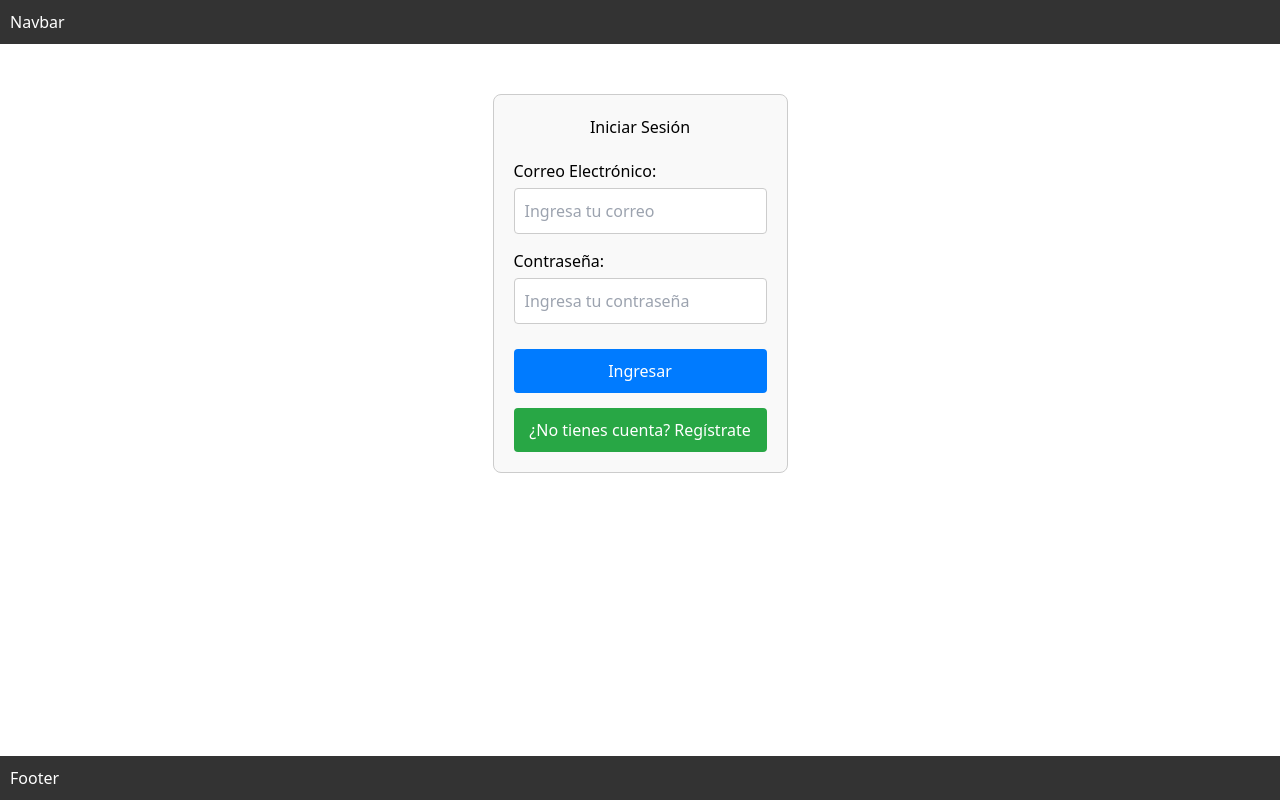
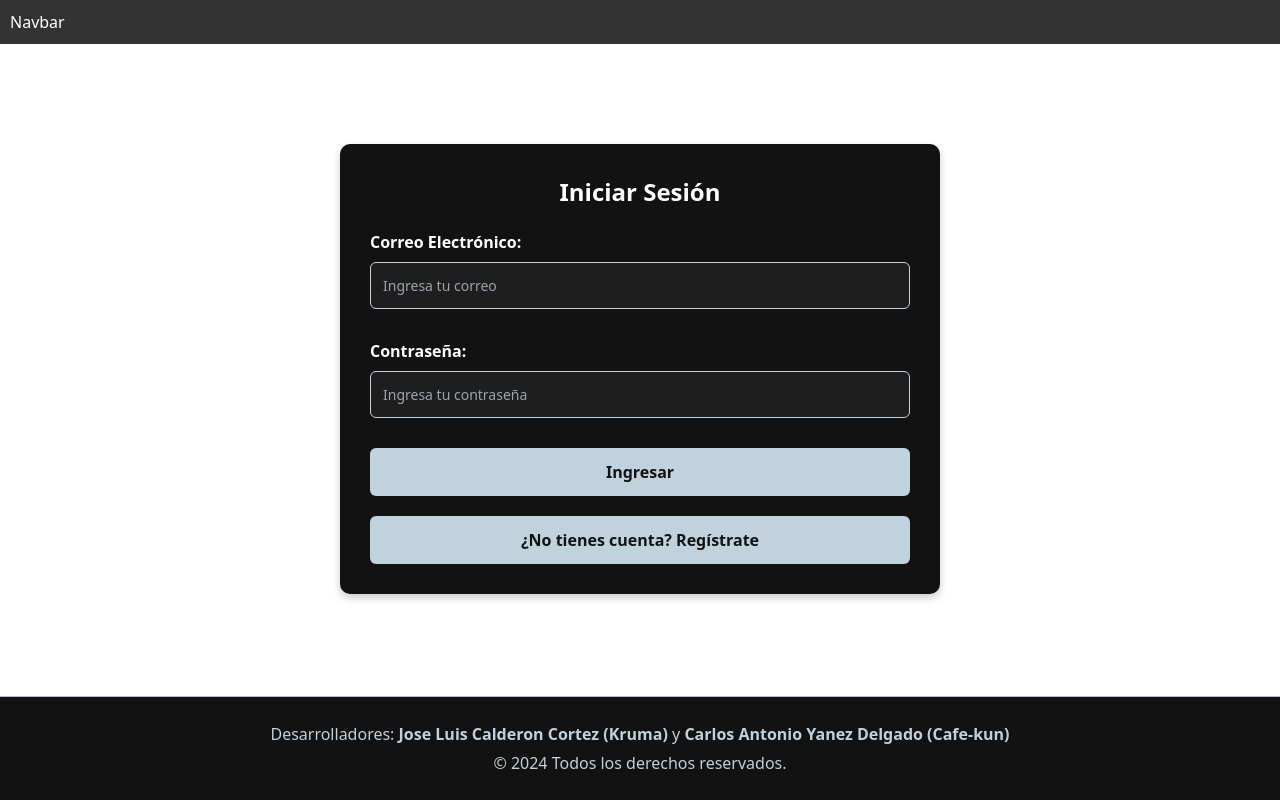
Before and after one commit to car020202/frontend_Libros, a React (Vite) app: page / in a window 1280 px wide. Built offline with nearby package versions, Linux system fonts and the light colour scheme.

Commit message:
Kruma frontend

```diff
--- a/src/components/Footer.jsx
+++ b/src/components/Footer.jsx
@@ -2,10 +2,30 @@ import React from "react";
 
 const Footer = () => {
   return (
-    <footer style={{ backgroundColor: "#333", color: "#fff", padding: "10px" }}>
-      <p>Footer</p>
+    <footer style={styles.footer}>
+      <p style={styles.text}>
+        Desarrolladores: <strong>Jose Luis Calderon Cortez (Kruma)</strong> y{" "}
+        <strong>Carlos Antonio Yanez Delgado (Cafe-kun)</strong>
+      </p>
+      <p style={styles.text}>© 2024 Todos los derechos reservados.</p>
     </footer>
   );
 };
 
+// Estilos
+const styles = {
+  footer: {
+    backgroundColor: "#121212", // Fondo oscuro
+    color: "#FFFFFF", // Texto blanco
+    padding: "20px",
+    textAlign: "center",
+    borderTop: "1px solid #BABAD9", // Línea superior clara
+  },
+  text: {
+    margin: "5px 0",
+    fontSize: "16px",
+    color: "#BFD2DE", // Azul claro
+  },
+};
+
 export default Footer;
--- a/src/pages/AddBookForm.jsx
+++ b/src/pages/AddBookForm.jsx
@@ -84,4 +84,71 @@ const AddBookForm = () => {
   );
 };
 
+const styles = {
+  container: {
+    width: "600px",
+    margin: "50px auto",
+    padding: "30px",
+    borderRadius: "8px",
+    backgroundColor: "#121212", // Fondo oscuro
+    color: "#FFFFFF", // Texto blanco
+    boxShadow: "0 4px 8px rgba(0, 0, 0, 0.2)", // Sombra para resaltar
+  },
+  title: {
+    textAlign: "center",
+    marginBottom: "20px",
+    fontSize: "24px",
+    fontWeight: "bold",
+    color: "#BFD2DE", // Azul claro
+  },
+  message: {
+    textAlign: "center",
+    marginBottom: "20px",
+    color: "#BFD2DE", // Azul claro para mensajes
+  },
+  form: {
+    display: "flex",
+    flexDirection: "column",
+    gap: "15px",
+  },
+  inputGroup: {
+    marginBottom: "15px",
+  },
+  label: {
+    display: "block",
+    marginBottom: "8px",
+    fontWeight: "bold",
+    color: "#FFFFFF",
+  },
+  input: {
+    width: "100%",
+    padding: "12px",
+    borderRadius: "6px",
+    border: "1px solid #BABAD9",
+    backgroundColor: "#1E1E1E", // Fondo oscuro para inputs
+    color: "#FFFFFF", // Texto blanco
+    fontSize: "16px",
+  },
+  select: {
+    width: "100%",
+    padding: "12px",
+    borderRadius: "6px",
+    border: "1px solid #BABAD9",
+    backgroundColor: "#1E1E1E",
+    color: "#FFFFFF",
+    fontSize: "16px",
+  },
+  button: {
+    padding: "12px",
+    backgroundColor: "#BFD2DE", // Azul claro para el botón
+    color: "#121212", // Texto oscuro para contraste
+    border: "none",
+    borderRadius: "6px",
+    cursor: "pointer",
+    fontSize: "16px",
+    fontWeight: "bold",
+    transition: "background-color 0.3s",
+  },
+};
+
 export default AddBookForm;
--- a/src/pages/AdminDashboard.jsx
+++ b/src/pages/AdminDashboard.jsx
@@ -66,52 +66,61 @@ const styles = {
     maxWidth: "800px",
     margin: "30px auto",
     padding: "20px",
-    border: "1px solid #ccc",
+    border: "1px solid #BFD2DE", // Bordes celestes
     borderRadius: "8px",
-    backgroundColor: "#f9f9f9",
+    backgroundColor: "#121212", // Negro grisáceo
     textAlign: "center",
+    color: "#FFFFFF", // Texto blanco
   },
   title: {
     fontSize: "28px",
     fontWeight: "bold",
     marginBottom: "20px",
+    color: "#FFFFFF", // Blanco puro
   },
   subTitle: {
     fontSize: "22px",
     marginTop: "30px",
     marginBottom: "15px",
     fontWeight: "bold",
+    color: "#BFD2DE", // Azul claro para subtítulos
   },
   text: {
     marginBottom: "10px",
     fontSize: "16px",
-    color: "#333",
+    color: "#FFFFFF", // Texto blanco
   },
   section: {
     marginTop: "20px",
     textAlign: "left",
-    border: "1px solid #ddd",
+    border: "1px solid #BFD2DE", // Bordes celestes
     padding: "15px",
     borderRadius: "8px",
     marginBottom: "20px",
+    backgroundColor: "#1E1E1E", // Fondo oscuro para secciones
+    color: "#FFFFFF", // Texto blanco
   },
   button: {
     padding: "10px 20px",
-    backgroundColor: "#007BFF",
-    color: "white",
+    backgroundColor: "#BFD2DE", // Azul claro para botones
+    color: "#121212", // Texto oscuro
     border: "none",
     borderRadius: "4px",
     cursor: "pointer",
     marginTop: "10px",
+    fontWeight: "bold", // Negrita para destacar
+    transition: "background-color 0.3s",
   },
   logoutButton: {
     padding: "10px 20px",
     marginTop: "20px",
-    backgroundColor: "#dc3545",
-    color: "white",
+    backgroundColor: "#FF6F61", // Rojo para botón de logout
+    color: "#FFFFFF", // Texto blanco
     border: "none",
     borderRadius: "4px",
     cursor: "pointer",
+    fontWeight: "bold", // Negrita para destacar
+    transition: "background-color 0.3s",
   },
 };
 
--- a/src/pages/BooksList.jsx
+++ b/src/pages/BooksList.jsx
@@ -75,17 +75,21 @@ const styles = {
     padding: "20px",
     maxWidth: "1200px",
     margin: "0 auto",
+    backgroundColor: "#121212", // Fondo oscuro
+    color: "#FFFFFF", // Texto blanco
   },
   title: {
     textAlign: "center",
     marginBottom: "20px",
     fontSize: "24px",
-    color: "#333",
+    fontWeight: "bold",
+    color: "#BFD2DE", // Azul claro para el título
   },
   error: {
-    color: "red",
+    color: "#FF6F61", // Rojo para errores
     textAlign: "center",
     marginBottom: "20px",
+    fontWeight: "bold",
   },
   grid: {
     display: "grid",
@@ -93,38 +97,43 @@ const styles = {
     gap: "20px",
   },
   card: {
-    border: "1px solid #ccc",
+    border: "1px solid #BFD2DE", // Bordes celestes
     borderRadius: "8px",
     padding: "20px",
-    boxShadow: "0 2px 5px rgba(0,0,0,0.1)",
+    boxShadow: "0 4px 8px rgba(0, 0, 0, 0.2)", // Sombra ligera
     textAlign: "center",
-    backgroundColor: "#f9f9f9",
+    backgroundColor: "#1E1E1E", // Fondo oscuro para la tarjeta
+    color: "#FFFFFF", // Texto blanco
   },
   bookTitle: {
     fontSize: "20px",
     fontWeight: "bold",
     marginBottom: "10px",
-    color: "#333",
+    color: "#FFFFFF", // Texto blanco
   },
   author: {
     fontSize: "16px",
     marginBottom: "10px",
-    color: "#666",
+    color: "#BFD2DE", // Azul claro para autor
   },
   genre: {
     fontSize: "14px",
     marginBottom: "20px",
-    color: "#888",
+    color: "#BABAD9", // Gris claro para género
   },
   button: {
     padding: "10px 20px",
-    backgroundColor: "#007BFF",
-    color: "#fff",
+    backgroundColor: "#BFD2DE", // Azul claro para botones
+    color: "#121212", // Texto oscuro para contraste
     border: "none",
     borderRadius: "5px",
     cursor: "pointer",
     fontSize: "14px",
+    fontWeight: "bold",
+    transition: "background-color 0.3s",
   },
 };
 
+
+
 export default BooksList;
--- a/src/pages/Dashboard.jsx
+++ b/src/pages/Dashboard.jsx
@@ -37,33 +37,48 @@ const Dashboard = () => {
 
 const styles = {
   container: {
-    maxWidth: "600px",
-    margin: "50px auto",
+    width: "600px",
+    margin: "100px auto",
     textAlign: "center",
+    backgroundColor: "#121212", // Fondo oscuro
+    padding: "30px",
+    borderRadius: "8px",
+    boxShadow: "0 4px 8px rgba(0, 0, 0, 0.2)", // Sombra ligera
+    color: "#FFFFFF", // Texto blanco
   },
   title: {
     fontSize: "24px",
     marginBottom: "20px",
+    fontWeight: "bold",
+    color: "#BFD2DE", // Azul claro para el título
   },
   text: {
     marginBottom: "10px",
+    fontSize: "16px",
+    color: "#BABAD9", // Gris claro para el texto
   },
   favoriteButton: {
-    padding: "10px",
-    backgroundColor: "#007BFF",
-    color: "white",
+    padding: "12px",
+    backgroundColor: "#BFD2DE", // Azul claro para el botón
+    color: "#121212", // Texto oscuro
     border: "none",
-    borderRadius: "4px",
+    borderRadius: "6px",
     cursor: "pointer",
+    fontSize: "16px",
+    fontWeight: "bold",
+    transition: "background-color 0.3s",
     marginBottom: "20px",
   },
   logoutButton: {
-    padding: "10px",
-    backgroundColor: "#dc3545",
-    color: "white",
+    padding: "12px",
+    backgroundColor: "#FF6F61", // Rojo para el botón de cerrar sesión
+    color: "#FFFFFF", // Texto blanco
     border: "none",
-    borderRadius: "4px",
+    borderRadius: "6px",
     cursor: "pointer",
+    fontSize: "16px",
+    fontWeight: "bold",
+    transition: "background-color 0.3s",
   },
 };
 
--- a/src/pages/FavoritesList.jsx
+++ b/src/pages/FavoritesList.jsx
@@ -85,23 +85,27 @@ const FavoritesList = () => {
 
 const styles = {
   container: {
-    maxWidth: "900px",
+    width: "900px", // Ancho fijo en lugar de maxWidth
     margin: "30px auto",
     textAlign: "center",
     padding: "20px",
-    border: "1px solid #ccc",
+    border: "1px solid #BABAD9", // Bordes con color consistente
     borderRadius: "8px",
-    backgroundColor: "#f9f9f9",
+    backgroundColor: "#121212", // Fondo oscuro
+    color: "#FFFFFF", // Texto blanco
+    boxShadow: "0 4px 8px rgba(0, 0, 0, 0.2)", // Sombra para dar profundidad
   },
   title: {
     fontSize: "28px",
     marginBottom: "20px",
     fontWeight: "bold",
+    color: "#BFD2DE", // Azul claro para el título
   },
   error: {
-    color: "red",
+    color: "#FF6F61", // Rojo para errores
     marginBottom: "20px",
     fontSize: "16px",
+    fontWeight: "bold",
   },
   bookList: {
     display: "grid",
@@ -110,37 +114,39 @@ const styles = {
     marginTop: "20px",
   },
   bookCard: {
-    border: "1px solid #ddd",
+    border: "1px solid #BABAD9", // Bordes celestes
     borderRadius: "8px",
     padding: "15px",
     textAlign: "left",
-    backgroundColor: "#fff",
-    boxShadow: "0 4px 8px rgba(0, 0, 0, 0.1)",
+    backgroundColor: "#1E1E1E", // Fondo oscuro para las tarjetas
+    color: "#FFFFFF", // Texto blanco
+    boxShadow: "0 4px 8px rgba(0, 0, 0, 0.2)", // Sombra para tarjetas
   },
   bookTitle: {
     fontSize: "18px",
     fontWeight: "bold",
     marginBottom: "10px",
-    color: "#333",
+    color: "#BFD2DE", // Azul claro para los títulos de libros
   },
   bookDetails: {
     fontSize: "14px",
     marginBottom: "10px",
-    color: "#555",
+    color: "#BABAD9", // Gris claro para los detalles
   },
   removeButton: {
     padding: "10px 15px",
-    backgroundColor: "#dc3545",
-    color: "white",
+    backgroundColor: "#FF6F61", // Rojo para el botón de eliminar
+    color: "#FFFFFF", // Texto blanco
     border: "none",
     borderRadius: "4px",
     cursor: "pointer",
     fontSize: "14px",
     fontWeight: "bold",
+    transition: "background-color 0.3s", // Transición para mejor interacción
   },
   noFavorites: {
     fontSize: "16px",
-    color: "#666",
+    color: "#BABAD9", // Gris claro para el texto de "sin favoritos"
   },
 };
 
--- a/src/pages/Login.jsx
+++ b/src/pages/Login.jsx
@@ -88,59 +88,79 @@ const Login = () => {
 };
 
 // Estilos
+// Estilos
 const styles = {
   container: {
-    maxWidth: "400px",
-    margin: "50px auto",
-    padding: "20px",
-    border: "1px solid #ccc",
-    borderRadius: "8px",
-    backgroundColor: "#f9f9f9",
+    width: "600px", // Cambiado a 600px
+    margin: "100px auto", // Margen superior e inferior de 100px
+    padding: "30px",
+    borderRadius: "10px",
+    backgroundColor: "#121212", // Negro grisáceo
+    boxShadow: "0 4px 8px rgba(0, 0, 0, 0.2)",
+    color: "#FFFFFF", // Blanco para el texto
   },
   title: {
     textAlign: "center",
     marginBottom: "20px",
+    fontSize: "24px",
+    fontWeight: "bold",
+    color: "#FFFFFF", // Blanco puro
   },
   error: {
-    color: "red",
-    marginBottom: "10px",
+    color: "#FF6F61", // Rojo para errores
+    marginBottom: "15px",
+    textAlign: "center",
+    fontWeight: "bold",
   },
   form: {
     display: "flex",
     flexDirection: "column",
+    gap: "15px",
   },
   inputGroup: {
     marginBottom: "15px",
   },
   label: {
     display: "block",
-    marginBottom: "5px",
+    marginBottom: "8px",
+    fontWeight: "bold",
+    color: "#FFFFFF", // Blanco puro
   },
   input: {
     width: "100%",
-    padding: "10px",
-    borderRadius: "4px",
-    border: "1px solid #ccc",
+    padding: "12px",
+    borderRadius: "6px",
+    border: "1px solid #BFD2DE", // Bordes celestes
+    fontSize: "14px",
+    backgroundColor: "#1E1E1E", // Fondo oscuro para el input
+    color: "#FFFFFF", // Texto blanco
+    transition: "border 0.3s",
   },
   button: {
-    padding: "10px",
-    backgroundColor: "#007BFF",
-    color: "white",
+    padding: "12px",
+    backgroundColor: "#BFD2DE", // Botón celeste
+    color: "#121212", // Texto oscuro
     border: "none",
-    borderRadius: "4px",
+    borderRadius: "6px",
     cursor: "pointer",
-    marginTop: "10px",
+    fontSize: "16px",
+    fontWeight: "bold",
+    transition: "background-color 0.3s",
   },
   registerButton: {
-    padding: "10px",
-    backgroundColor: "#28a745",
-    color: "white",
+    padding: "12px",
+    backgroundColor: "#BFD2DE", // Celeste uniforme para registro
+    color: "#121212", // Texto oscuro
     border: "none",
-    borderRadius: "4px",
+    borderRadius: "6px",
     cursor: "pointer",
-    marginTop: "15px",
+    fontSize: "16px",
+    fontWeight: "bold",
+    marginTop: "20px",
     width: "100%",
+    transition: "background-color 0.3s",
   },
 };
 
+
 export default Login;
--- a/src/pages/ManageBooks.jsx
+++ b/src/pages/ManageBooks.jsx
@@ -100,51 +100,61 @@ const ManageBooks = () => {
 
 const styles = {
   container: {
-    maxWidth: "600px",
+    width: "600px", // Ancho fijo para consistencia
     margin: "30px auto",
     padding: "20px",
-    border: "1px solid #ccc",
+    border: "1px solid #BABAD9", // Bordes gris claro
     borderRadius: "8px",
-    backgroundColor: "#f9f9f9",
+    backgroundColor: "#121212", // Fondo oscuro
+    color: "#FFFFFF", // Texto blanco
+    boxShadow: "0 4px 8px rgba(0, 0, 0, 0.2)", // Sombra para resaltar el contenedor
   },
   title: {
     textAlign: "center",
     marginBottom: "20px",
     fontSize: "24px",
     fontWeight: "bold",
+    color: "#BFD2DE", // Azul claro para el título
   },
   error: {
-    color: "red",
+    color: "#FF6F61", // Rojo para errores
     textAlign: "center",
     marginBottom: "15px",
+    fontWeight: "bold",
   },
   form: {
     display: "flex",
     flexDirection: "column",
+    gap: "15px", // Espaciado uniforme entre elementos
     marginBottom: "20px",
   },
   input: {
     padding: "10px",
-    marginBottom: "10px",
     borderRadius: "4px",
-    border: "1px solid #ccc",
+    border: "1px solid #BABAD9", // Bordes gris claro
+    backgroundColor: "#1E1E1E", // Fondo oscuro para los inputs
+    color: "#FFFFFF", // Texto blanco
     fontSize: "16px",
+    transition: "border 0.3s", // Suavidad en el cambio de estilo al interactuar
   },
   select: {
     padding: "10px",
-    marginBottom: "10px",
     borderRadius: "4px",
-    border: "1px solid #ccc",
+    border: "1px solid #BABAD9", // Bordes gris claro
+    backgroundColor: "#1E1E1E", // Fondo oscuro para el select
+    color: "#FFFFFF", // Texto blanco
     fontSize: "16px",
   },
   button: {
     padding: "10px",
-    backgroundColor: "#007BFF",
-    color: "white",
+    backgroundColor: "#BFD2DE", // Azul claro para el botón
+    color: "#121212", // Texto oscuro para contraste
     border: "none",
     borderRadius: "4px",
     cursor: "pointer",
     fontSize: "16px",
+    fontWeight: "bold",
+    transition: "background-color 0.3s",
   },
   list: {
     listStyleType: "none",
@@ -156,18 +166,21 @@ const styles = {
     alignItems: "center",
     padding: "10px",
     marginBottom: "10px",
-    border: "1px solid #ddd",
+    border: "1px solid #BABAD9", // Bordes gris claro
     borderRadius: "4px",
-    backgroundColor: "#fff",
+    backgroundColor: "#1E1E1E", // Fondo oscuro
+    color: "#FFFFFF", // Texto blanco
   },
   deleteButton: {
     padding: "8px",
-    backgroundColor: "#dc3545",
-    color: "white",
+    backgroundColor: "#FF6F61", // Rojo para botón de eliminar
+    color: "#FFFFFF", // Texto blanco
     border: "none",
     borderRadius: "4px",
     cursor: "pointer",
     fontSize: "14px",
+    fontWeight: "bold",
+    transition: "background-color 0.3s",
   },
 };
 
--- a/src/pages/ManageUsers.jsx
+++ b/src/pages/ManageUsers.jsx
@@ -69,50 +69,58 @@ const ManageUsers = () => {
 
 const styles = {
   container: {
-    maxWidth: "800px",
+    width: "800px", // Se cambió maxWidth por width
     margin: "30px auto",
     padding: "20px",
-    border: "1px solid #ccc",
+    border: "1px solid #BABAD9", // Bordes en gris claro
     borderRadius: "8px",
-    backgroundColor: "#f9f9f9",
+    backgroundColor: "#121212", // Fondo oscuro
+    color: "#FFFFFF", // Texto blanco
     textAlign: "center",
+    boxShadow: "0 4px 8px rgba(0, 0, 0, 0.2)", // Sombra para el contenedor
   },
   title: {
     fontSize: "24px",
     fontWeight: "bold",
     marginBottom: "20px",
+    color: "#BFD2DE", // Azul claro para el título
   },
   error: {
-    color: "red",
+    color: "#FF6F61", // Rojo para errores
     fontWeight: "bold",
   },
   table: {
     width: "100%",
     borderCollapse: "collapse",
     marginTop: "20px",
+    backgroundColor: "#1E1E1E", // Fondo oscuro para la tabla
+    color: "#FFFFFF", // Texto blanco
   },
   th: {
-    backgroundColor: "#007BFF",
-    color: "white",
+    backgroundColor: "#BFD2DE", // Azul claro para encabezados de la tabla
+    color: "#121212", // Texto oscuro
     padding: "10px",
-    border: "1px solid #ccc",
+    border: "1px solid #BABAD9", // Bordes claros
     textAlign: "left",
   },
   tr: {
-    backgroundColor: "#f9f9f9",
+    backgroundColor: "#121212", // Fondo oscuro para filas
   },
   td: {
     padding: "10px",
-    border: "1px solid #ccc",
+    border: "1px solid #BABAD9", // Bordes claros
     textAlign: "left",
+    color: "#FFFFFF", // Texto blanco
   },
   deleteButton: {
-    backgroundColor: "#dc3545",
-    color: "white",
+    backgroundColor: "#FF6F61", // Rojo para el botón de eliminar
+    color: "#FFFFFF", // Texto blanco
     border: "none",
     padding: "5px 10px",
     borderRadius: "4px",
     cursor: "pointer",
+    transition: "background-color 0.3s", // Suavidad al interactuar con el botón
+    fontWeight: "bold",
   },
 };
 
--- a/src/pages/Register.jsx
+++ b/src/pages/Register.jsx
@@ -1,6 +1,7 @@
 import React, { useState } from "react";
 import axios from "axios"; // Librería para realizar peticiones HTTP
 import { useNavigate } from "react-router-dom";
+
 
 const Register = () => {
   const [formData, setFormData] = useState({
@@ -101,16 +102,19 @@ const Register = () => {
 // Estilos en línea
 const styles = {
   container: {
-    maxWidth: "400px",
-    margin: "50px auto",
-    padding: "20px",
-    border: "1px solid #ccc",
-    borderRadius: "8px",
-    backgroundColor: "#f9f9f9",
+    width: "600px", // Ancho incrementado
+    margin: "100px auto",
+    padding: "40px",
+    border: "1px solid #BABAD9",
+    borderRadius: "10px",
+    backgroundColor: "#121212", // Fondo oscuro
+    color: "#FFFFFF", // Texto blanco
   },
   title: {
     textAlign: "center",
     marginBottom: "20px",
+    fontSize: "24px", // Tamaño del texto más grande
+    color: "#BFD2DE", // Azul claro para el título
   },
   error: {
     color: "red",
@@ -121,25 +125,32 @@ const styles = {
     flexDirection: "column",
   },
   inputGroup: {
-    marginBottom: "15px",
+    marginBottom: "20px", // Más espacio entre campos
   },
   label: {
     display: "block",
-    marginBottom: "5px",
+    marginBottom: "8px",
+    color: "#FFFFFF", // Texto blanco
+    fontSize: "16px", // Tamaño de etiqueta más claro
   },
   input: {
     width: "100%",
-    padding: "10px",
-    borderRadius: "4px",
-    border: "1px solid #ccc",
+    padding: "12px",
+    borderRadius: "5px",
+    border: "1px solid #BABAD9",
+    backgroundColor: "#121212", // Fondo oscuro
+    color: "#FFFFFF", // Texto blanco
+    fontSize: "16px", // Tamaño de texto más grande
   },
   button: {
-    padding: "10px",
-    backgroundColor: "#28a745",
-    color: "white",
+    padding: "12px",
+    backgroundColor: "#BFD2DE", // Azul claro para el botón
+    color: "#121212", // Texto oscuro para contraste
     border: "none",
-    borderRadius: "4px",
+    borderRadius: "5px",
     cursor: "pointer",
+    fontSize: "16px", // Texto más claro en botón
+    fontWeight: "bold", // Negrita para destacar
   },
 };
 
```
